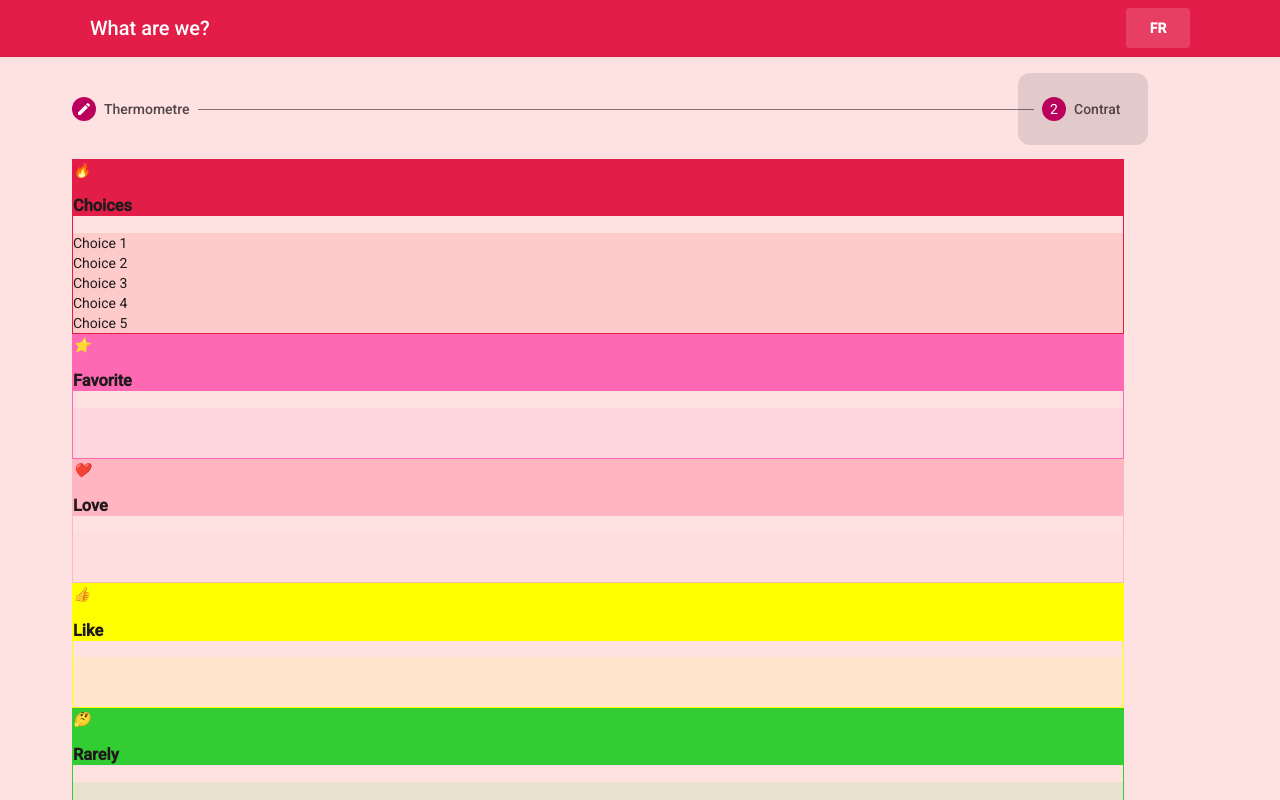
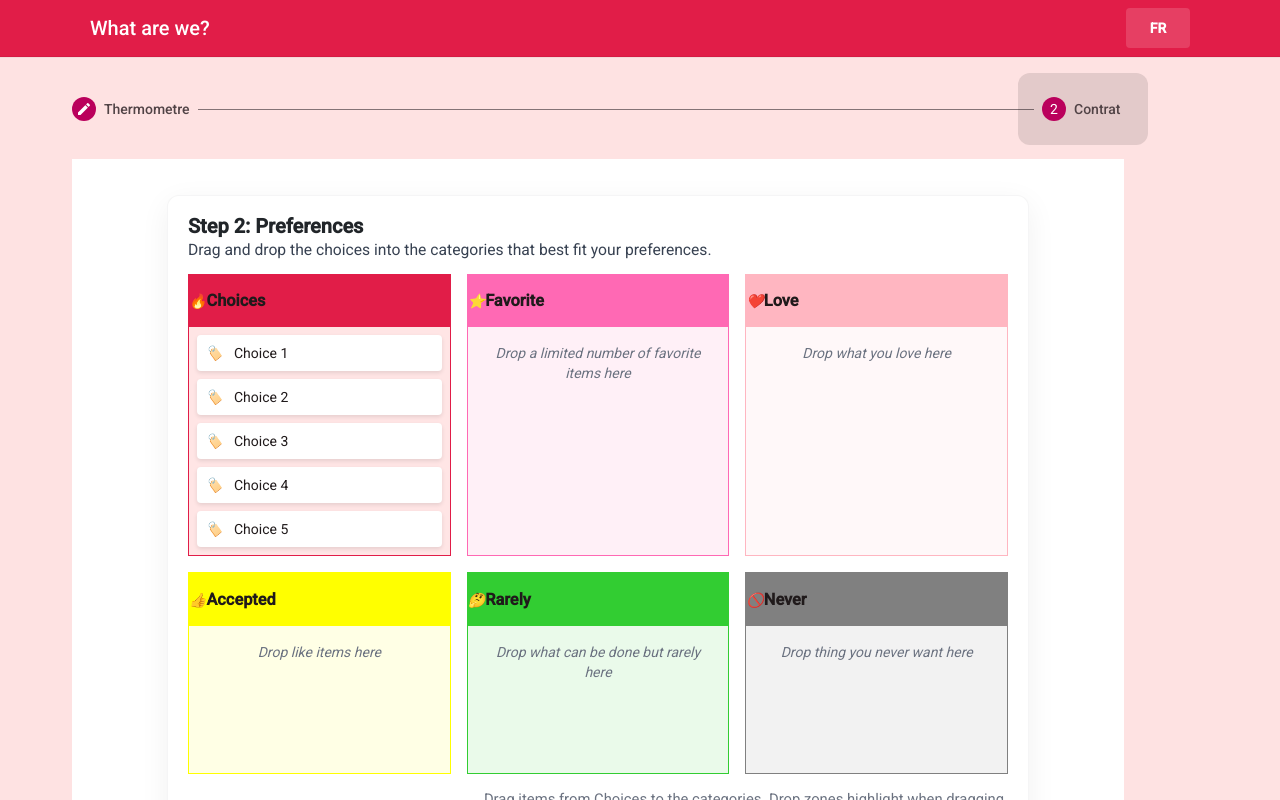
Before and after one commit to JpG771/on-est-quoi, an Angular app: page /questionnaire in a window 1280 px wide. Both pictures are taken after a click on the button "Next". Shown: the top 800 px of the page. Built offline with nearby package versions, Linux system fonts and the light colour scheme; no server answers.

Commit message:
Modifier contrat pour être plus beau et fonctionnel

```diff
--- a/src/app/contrat/contrat.html
+++ b/src/app/contrat/contrat.html
@@ -1,72 +1,27 @@
-<div class="drag-drop-container">
-  <!-- Choices div -->
-  <div class="category-div choices">
-    <header class="category-header">
-      <i class="icon">🔥</i>
-      <h3>Choices</h3>
+<div class="contrat-page">
+  <div class="contrat-card">
+    <header class="contrat-header">
+      <h1 i18n="@@contrat.title">Step 2: Preferences</h1>
+      <p class="contrat-sub" i18n="@@contrat.subtitle">Drag and drop the choices into the categories that best fit your preferences.</p>
     </header>
-    <div class="drop-zone">
-      <!-- List of possible choices -->
-      <div class="choice-item" draggable="true">Choice 1</div>
-      <div class="choice-item" draggable="true">Choice 2</div>
-      <div class="choice-item" draggable="true">Choice 3</div>
-      <div class="choice-item" draggable="true">Choice 4</div>
-      <div class="choice-item" draggable="true">Choice 5</div>
+
+    <div class="contrat-body">
+      <div class="drag-drop-container">
+        <div *ngFor="let cat of categories" class="category-div {{cat.name}}">
+          <header class="category-header">
+            <i class="icon">{{cat.icon}}</i>
+            <h3><app-ranking-label [id]="cat.id"></app-ranking-label></h3>
+          </header>
+          <div class="drop-zone" (dragover)="onDragOver($event)" (drop)="onDrop($event, cat.name)" (dragenter)="onDragEnter(cat.name)" (dragleave)="onDragLeave()" [class.drag-over]="dragOverCategory === cat.name">
+            <div *ngFor="let item of getItems(cat.name)" class="choice-item" draggable="true" (dragstart)="onDragStart($event, item, cat.name)"><i class="list-icon">🏷️</i> {{ item }}</div>
+            <div *ngIf="!getItems(cat.name).length" class="placeholder">{{cat.placeholder}}</div>
+          </div>
+        </div>
+      </div>
     </div>
-  </div>
 
-  <!-- Favorite div -->
-  <div class="category-div favorite">
-    <header class="category-header">
-      <i class="icon">⭐</i>
-      <h3>Favorite</h3>
-    </header>
-    <div class="drop-zone">
-      <!-- Drop zone -->
-    </div>
-  </div>
-
-  <!-- Love div -->
-  <div class="category-div love">
-    <header class="category-header">
-      <i class="icon">❤️</i>
-      <h3>Love</h3>
-    </header>
-    <div class="drop-zone">
-      <!-- Drop zone -->
-    </div>
-  </div>
-
-  <!-- Like div -->
-  <div class="category-div like">
-    <header class="category-header">
-      <i class="icon">👍</i>
-      <h3>Like</h3>
-    </header>
-    <div class="drop-zone">
-      <!-- Drop zone -->
-    </div>
-  </div>
-
-  <!-- Rarely div -->
-  <div class="category-div rarely">
-    <header class="category-header">
-      <i class="icon">🤔</i>
-      <h3>Rarely</h3>
-    </header>
-    <div class="drop-zone">
-      <!-- Drop zone -->
-    </div>
-  </div>
-
-  <!-- Never div -->
-  <div class="category-div never">
-    <header class="category-header">
-      <i class="icon">🚫</i>
-      <h3>Never</h3>
-    </header>
-    <div class="drop-zone">
-      <!-- Drop zone -->
-    </div>
+    <footer class="contrat-footer">
+      <p class="hint" i18n="@@contrat.hint">Drag items from Choices to the categories. Drop zones highlight when dragging.</p>
+    </footer>
   </div>
 </div>
--- a/src/app/contrat/contrat.scss
+++ b/src/app/contrat/contrat.scss
@@ -1,9 +1,104 @@
+/* Page & card layout */
+.contrat-page {
+  display: flex;
+  justify-content: center;
+  padding: 2.25rem 1rem;
+  background: var(--color-white);
+}
+
+.contrat-card {
+  width: 100%;
+  max-width: 820px;
+  background: var(--color-white);
+  border-radius: 12px;
+  box-shadow: 0 8px 30px rgba(17,24,39,0.06);
+  padding: 1.25rem;
+  border: 1px solid rgba(15,23,42,0.04);
+}
+
+.contrat-header h1 {
+  margin: 0 0 0.25rem 0;
+  font-size: 1.25rem;
+  color: var(--color-black);
+}
+
+.contrat-sub {
+  margin: 0 0 0.85rem 0;
+  color: var(--color-black-light);
+  font-size: 0.98rem;
+}
+
+.contrat-body {
+  display: block;
+}
+
+.drag-drop-container {
+  display: grid;
+  grid-template-columns: repeat(auto-fit, minmax(250px, 1fr));
+  gap: 1rem;
+}
+
+.contrat-footer {
+  margin-top: 0.9rem;
+  display: flex;
+  justify-content: flex-end;
+}
+
+.contrat-footer .hint {
+  margin: 0;
+  color: var(--color-black-lighter);
+  font-size: 0.925rem;
+}
+
 .category-div {
-  min-height: 50px;
+  min-height: 200px; /* Increased to provide more space */
+  display: flex;
+  flex-direction: column;
+}
+
+.category-header {
+  display: flex;
+  align-items: center;
+  flex-shrink: 0; /* Prevent header from shrinking */
 }
 
 .drop-zone {
-  min-height: 50px;
+  flex: 1; /* Take remaining height */
+  min-height: 50px; /* Fallback */
+}
+
+.drop-zone.drag-over {
+  background-color: rgba(0, 0, 0, 0.1) !important;
+  border: 2px dashed #000;
+}
+
+.list-icon {
+  margin-right: 8px;
+}
+
+.choice-item {
+  background: white;
+  border-radius: 4px;
+  box-shadow: 0 2px 4px rgba(0, 0, 0, 0.1);
+  margin: 0.5rem;
+  padding: 0.5rem;
+  cursor: grab;
+  transition: box-shadow 0.2s ease;
+}
+
+.choice-item:hover {
+  box-shadow: 0 4px 8px rgba(0, 0, 0, 0.15);
+}
+
+.choice-item:active {
+  cursor: grabbing;
+}
+
+.placeholder {
+  color: var(--color-black-lighter);
+  text-align: center;
+  padding: 1rem;
+  font-style: italic;
 }
 
 // Specific styles for each category
--- a/src/app/contrat/contrat.ts
+++ b/src/app/contrat/contrat.ts
@@ -1,12 +1,68 @@
 import { Component } from '@angular/core';
 import { MatExpansionModule } from '@angular/material/expansion';
+import { CommonModule } from '@angular/common';
+import { RankingLabelComponent } from '../labels/ranking-label';
 
 @Component({
   selector: 'app-contrat',
-  imports: [MatExpansionModule],
+  imports: [
+    CommonModule,
+    MatExpansionModule,
+    RankingLabelComponent
+  ],
   templateUrl: './contrat.html',
   styleUrl: './contrat.scss',
 })
 export class Contrat {
+  choices: string[] = ['Choice 1', 'Choice 2', 'Choice 3', 'Choice 4', 'Choice 5'];
+  favorite: string[] = [];
+  love: string[] = [];
+  like: string[] = [];
+  rarely: string[] = [];
+  never: string[] = [];
 
+  categories = [
+    { id: 0, name: 'choices', icon: '🔥', placeholder: $localize`:@@contrat.choices.placeholder:Return unwanted choices here` },
+    { id: 1, name: 'favorite', icon: '⭐', placeholder: $localize`:@@contrat.favorite.placeholder:Drop a limited number of favorite items here` },
+    { id: 2, name: 'love', icon: '❤️', placeholder: $localize`:@@contrat.love.placeholder:Drop what you love here` },
+    { id: 3, name: 'like', icon: '👍', placeholder: $localize`:@@contrat.like.placeholder:Drop like items here` },
+    { id: 4, name: 'rarely', icon: '🤔', placeholder: $localize`:@@contrat.rarely.placeholder:Drop what can be done but rarely here` },
+    { id: 5, name: 'never', icon: '🚫', placeholder: $localize`:@@contrat.never.placeholder:Drop thing you never want here` },
+  ];
+
+  dragOverCategory: string | null = null;
+
+  onDragStart(event: DragEvent, item: string, from: string) {
+    event.dataTransfer!.setData('text/plain', JSON.stringify({ item, from }));
+  }
+
+  onDragOver(event: DragEvent) {
+    event.preventDefault();
+  }
+
+  onDragEnter(category: string) {
+    this.dragOverCategory = category;
+  }
+
+  onDragLeave() {
+    this.dragOverCategory = null;
+  }
+
+  onDrop(event: DragEvent, to: string) {
+    event.preventDefault();
+    const data = JSON.parse(event.dataTransfer!.getData('text/plain'));
+    const { item, from } = data;
+
+    // Remove from source
+    (this as any)[from] = (this as any)[from].filter((i: string) => i !== item);
+
+    // Add to target
+    (this as any)[to].push(item);
+
+    this.dragOverCategory = null;
+  }
+
+  getItems(name: string): string[] {
+    return (this as any)[name];
+  }
 }
--- a/src/app/labels/ranking-label.ts
+++ b/src/app/labels/ranking-label.ts
@@ -6,6 +6,9 @@ import { CommonModule } from '@angular/common';
   standalone: true,
   imports: [CommonModule],
   template: `@switch (id()) {
+    @case (0) {
+      <span i18n="@@ranking.0">Choices</span>
+    }
     @case (1) {
       <span i18n="@@ranking.1">Favorite</span>
     }
```
Also changed, not shown: 2 other files (tests, documents, lock files or other folders).
